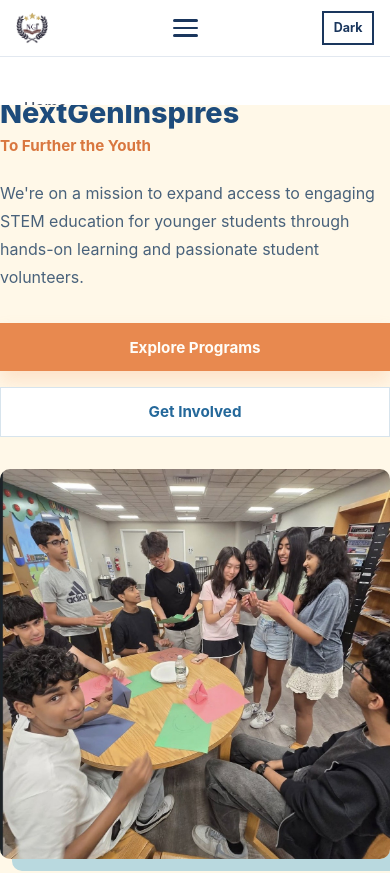
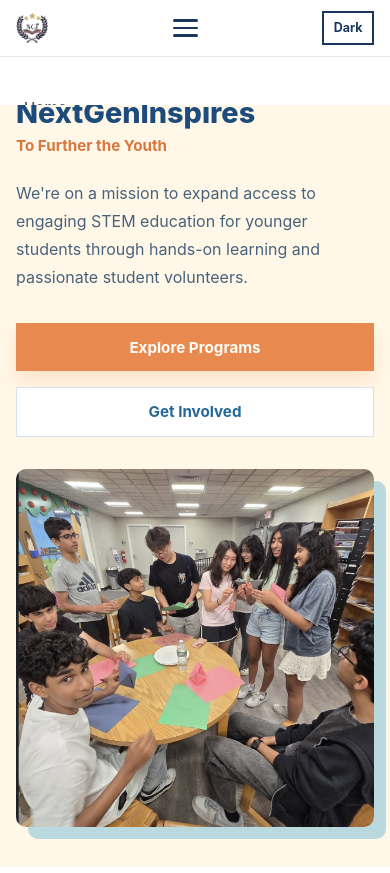
Before and after one commit to 07vihaan/ngi-website, a React (Vite) app: page / in a window 390 px wide. Shown: the top 873 px of the page. Built offline with nearby package versions, Linux system fonts and the light colour scheme.

Commit message:
Mobile fix v2

```diff
--- a/src/pages/Home.css
+++ b/src/pages/Home.css
@@ -319,6 +319,11 @@
   .hero-container {
     grid-template-columns: 1fr;
     gap: 2rem;
+    min-width: 0;
+  }
+
+  .hero-content {
+    min-width: 0;
   }
 
   .hero-content h1 {
@@ -343,7 +348,7 @@
 
   .hero {
     min-height: auto;
-    padding: 2.5rem 0;
+    padding: 2.5rem 1rem;
   }
 
   .mission,
```
